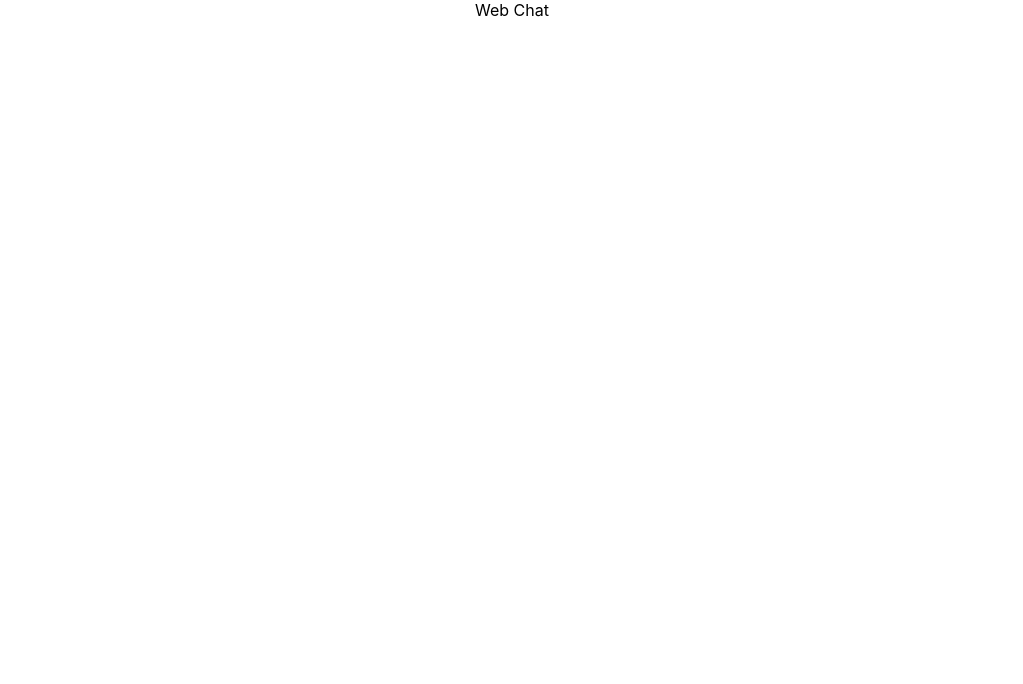
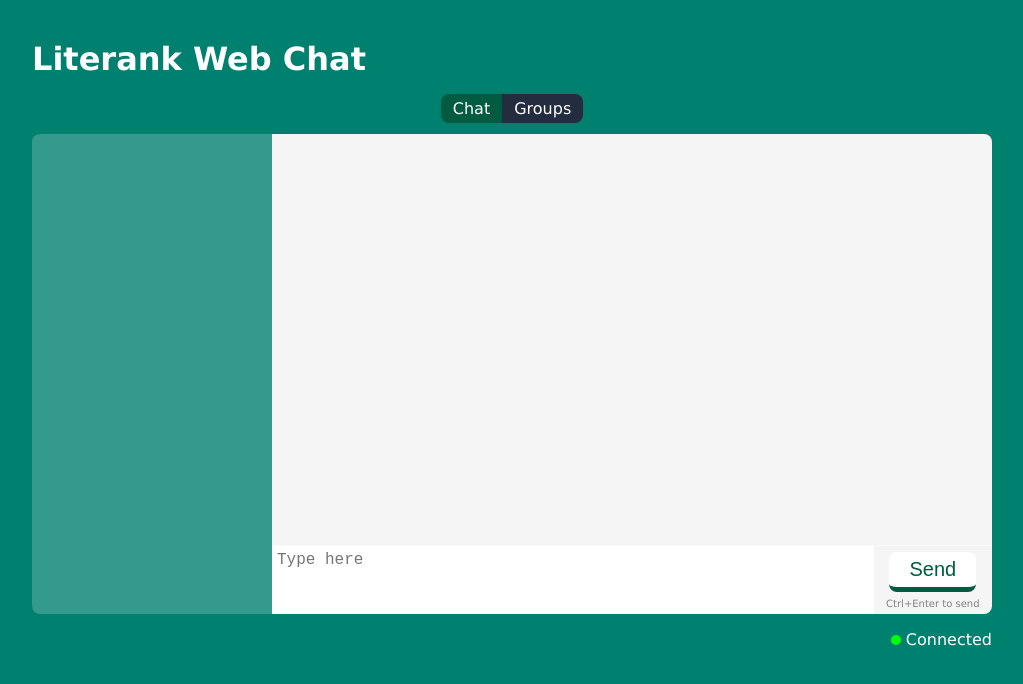
Before and after one commit to Literank/lr_webchat, a React (Create React App) app: page / in a window 1280 px wide. Shown: the top 684 px of the page, without its empty margins (128-1151 px from the left). Built offline with nearby package versions, Linux system fonts and the light colour scheme.

Commit message:
UI Layout

```diff
--- a/public/index.html
+++ b/public/index.html
@@ -24,7 +24,7 @@
       work correctly both with client-side routing and a non-root public URL.
       Learn how to configure a non-root public URL by running `npm run build`.
     -->
-    <title>React App</title>
+    <title>Literank Web Chat App</title>
   </head>
   <body>
     <noscript>You need to enable JavaScript to run this app.</noscript>
--- a/src/App.css
+++ b/src/App.css
@@ -1,38 +1,132 @@
-.App {
-  text-align: center;
+:root {
+  --bg-color: #008170;
+  --text-color: #ffffff;
+  --theme-color: #005b41;
+  --secondary-color: #232d3f;
 }
 
-.App-logo {
-  height: 40vmin;
-  pointer-events: none;
+body {
+  background-color: var(--bg-color);
+  font-family: Geneva, Verdana, Tahoma, sans-serif;
 }
 
-@media (prefers-reduced-motion: no-preference) {
-  .App-logo {
-    animation: App-logo-spin infinite 20s linear;
-  }
+.app {
+  margin: 5vh auto;
+  width: 60rem;
+  text-align: center;
+  color: var(--text-color);
 }
 
-.App-header {
-  background-color: #282c34;
-  min-height: 100vh;
+.app-name {
+  text-align: left;
+}
+
+.segments {
+  margin-top: 1rem;
+}
+
+.segment {
+  background-color: var(--secondary-color);
+  padding: 5px 12px;
+  cursor: pointer;
+}
+
+.left-seg {
+  border-top-left-radius: 0.5rem;
+  border-bottom-left-radius: 0.5rem;
+}
+
+.right-seg {
+  border-top-right-radius: 0.5rem;
+  border-bottom-right-radius: 0.5rem;
+}
+
+.status {
+  display: flex;
+  justify-content: flex-end;
+  align-items: center;
+}
+
+.picked {
+  background-color: var(--theme-color);
+}
+
+.card {
+  box-sizing: border-box;
+  background-color: rgba(255, 255, 255, 0.2);
+  margin: 1rem 0;
+  border-radius: 0.5rem;
+  display: flex;
+}
+
+.contacts {
+  flex: 1;
+}
+
+.main {
+  flex: 3;
+  height: 60vh;
+  background-color: whitesmoke;
+  border-top-right-radius: 0.5rem;
+  border-bottom-right-radius: 0.5rem;
   display: flex;
   flex-direction: column;
-  align-items: center;
-  justify-content: center;
-  font-size: calc(10px + 2vmin);
-  color: white;
 }
 
-.App-link {
-  color: #61dafb;
+.main .messages {
+  flex: 6;
 }
 
-@keyframes App-logo-spin {
-  from {
-    transform: rotate(0deg);
-  }
-  to {
-    transform: rotate(360deg);
-  }
+.main .edit {
+  border-top: solid 1px rgba(255, 255, 255, 0.5);
+  flex: 1;
+  display: flex;
 }
+
+.edit .edit-box {
+  font-size: large;
+  padding: 5px;
+  border: none;
+  flex: 5;
+  resize: none;
+}
+
+.edit-box:focus {
+  outline: solid 1px var(--theme-color);
+}
+
+.edit .buttons {
+  flex: 1;
+  display: flex;
+  align-items: center;
+  justify-content: space-evenly;
+  flex-direction: column;
+}
+
+.tip {
+  font-size: 10px;
+  color: gray;
+}
+
+.send-btn {
+  padding: 6px 20px;
+  font-size: 20px;
+  background-color: white;
+  border: none;
+  border-bottom: solid 5px var(--theme-color);
+  border-radius: 0.5rem;
+  cursor: pointer;
+  color: var(--theme-color);
+}
+
+.dot {
+  width: 10px;
+  height: 10px;
+  border-radius: 5px;
+  background-color: white;
+  margin-right: 5px;
+}
+
+.connected {
+  background-color: lime;
+}
--- a/src/App.js
+++ b/src/App.js
@@ -1,7 +1,32 @@
 import "./App.css";
 
 function App() {
-  return <div className="App">Web Chat</div>;
+  return (
+    <div className="app">
+      <h1 className="app-name">Literank Web Chat</h1>
+      <div className="segments">
+        <span className="segment left-seg picked">Chat</span>
+        <span className="segment right-seg">Groups</span>
+      </div>
+      <div className="card">
+        <div className="contacts"></div>
+        <div className="main">
+          <div className="messages"></div>
+          <div className="edit">
+            <textarea className="edit-box" placeholder="Type here" />
+            <div className="buttons">
+              <button className="send-btn">Send</button>
+              <span className="tip">Ctrl+Enter to send</span>
+            </div>
+          </div>
+        </div>
+      </div>
+      <div className="status">
+        <span className="dot connected"></span>
+        <span>Connected</span>
+      </div>
+    </div>
+  );
 }
 
 export default App;
```
